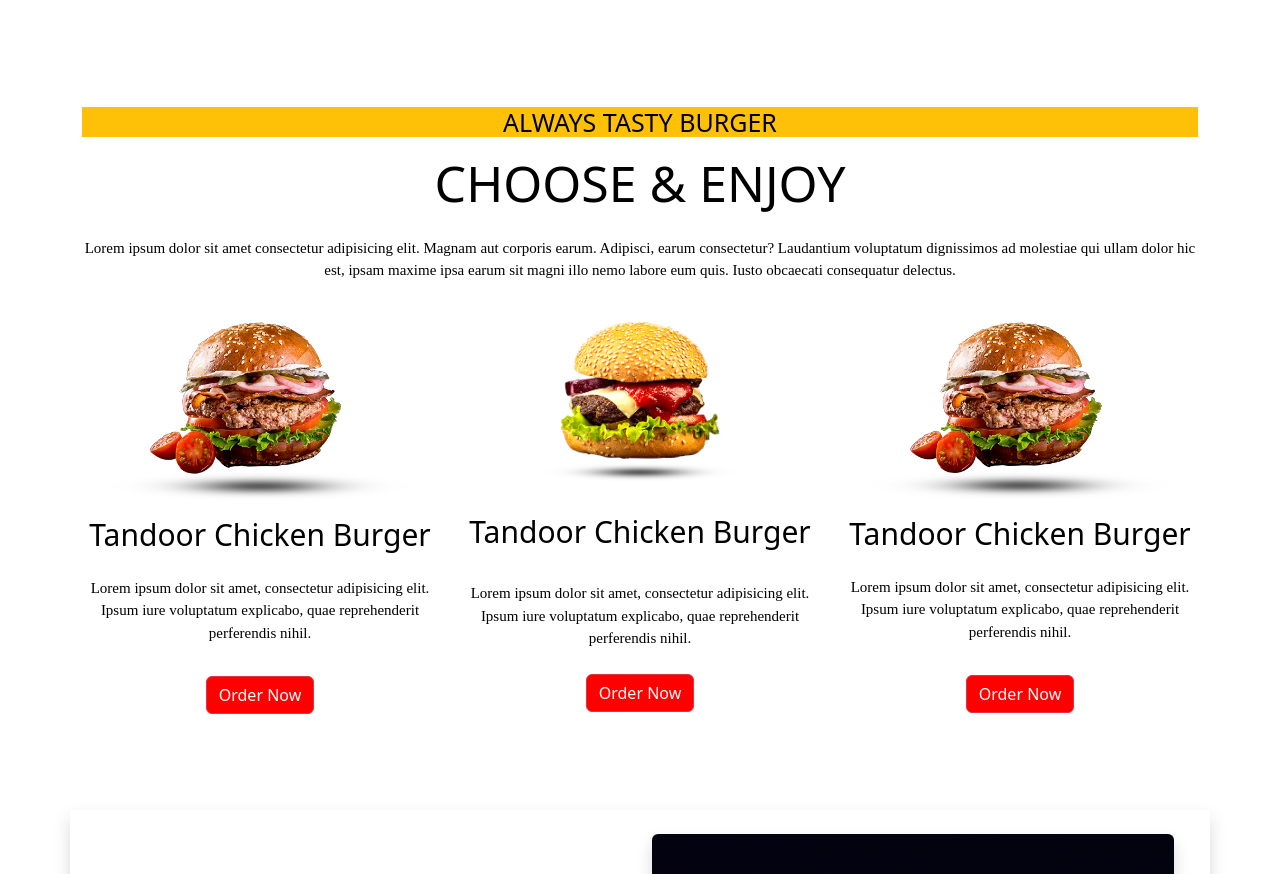
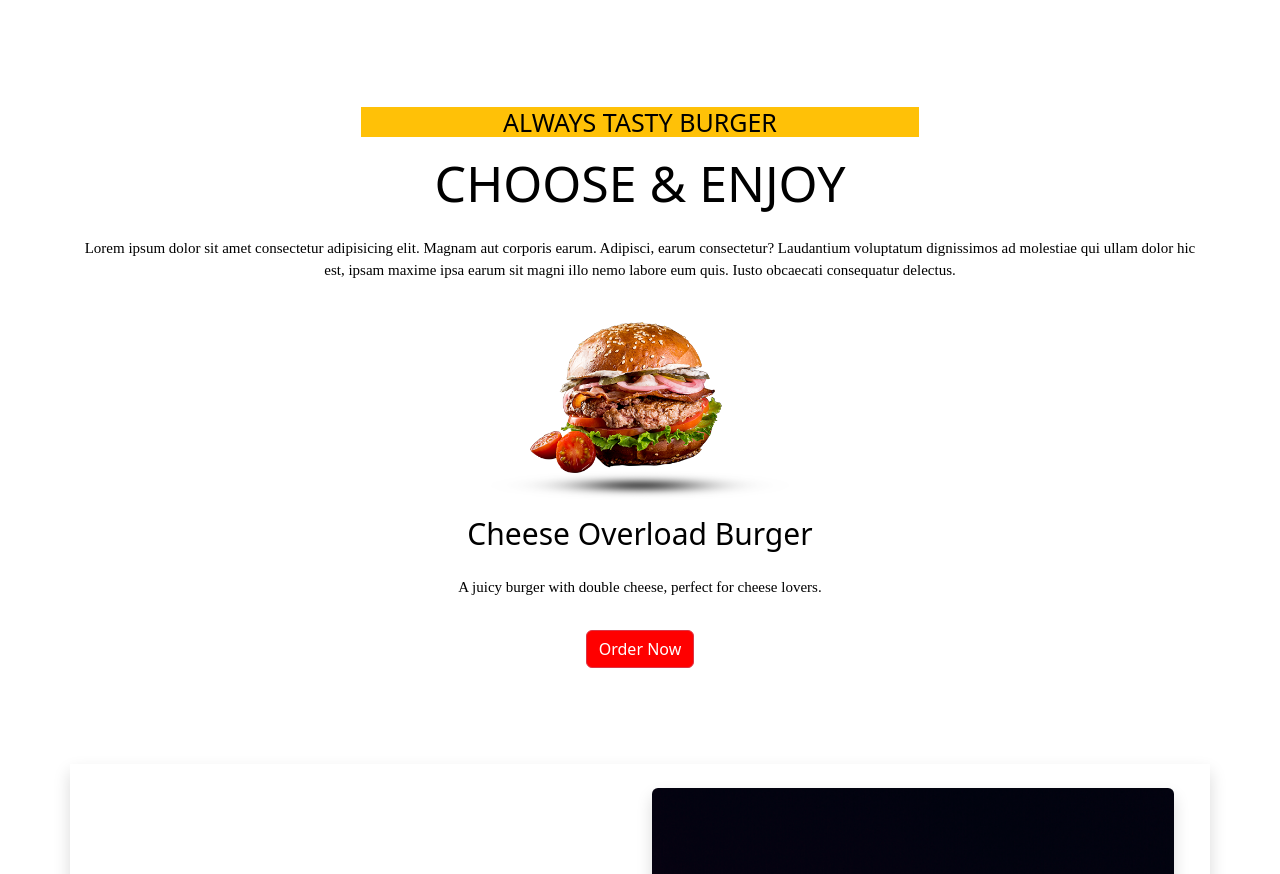
Before and after one commit to Riyas0786/burgerhouse, a React (Create React App) app: page / in a window 1280 px wide. Shown: the part 854-1728 px from the top of the page. Built offline with nearby package versions, Linux system fonts and the light colour scheme.

Commit message:
Fix build issue

```diff
--- a/src/Components/Branch.js
+++ b/src/Components/Branch.js
@@ -40,7 +40,7 @@ const Branch = () => {
       <div class="go-arrow"></div>
         <img src={maduraiimage} alt='MADURAI' className='mx-auto' width={200}/>
         <h3 className='text-center text-success'>MADURAI</h3>
-        <span class="bi bi-shop-window"><h1>10+</h1></span>
+        <span class="bi bi-shop-window">10+</span>
         </div>
         </div>
         </div>
--- a/src/Components/Home.js
+++ b/src/Components/Home.js
@@ -11,11 +11,14 @@ import sliceimage from '../Assets/Home/Slice_Img.png';
 import sliceimage1 from '../Assets/Home/Slice_Img_1.png';
 import sliceimage2 from '../Assets/Home/Slice_Img_2.png';
 import footerlogo from '../Assets/Home/Footer_Logo.png';
+import { Carousel } from 'react-bootstrap';
+import {  useNavigate } from 'react-router-dom';
 
 const Home = () => {
+const navigate = useNavigate();
   const showAlert = () => {
     alert("Your table has been reserved successfully!");
-  }
+  };
   return (
     <>
     {/* Header Section */}
@@ -51,40 +54,69 @@ const Home = () => {
         </div>
     </section>
 
-    {/* Landing order now*/}
    <section className='landing py-5'>
   <div className='container'>
-            <h5 className='text-center text-primary bg-warning'>ALWAYS TASTY BURGER</h5>
+    <h5 className='text-center text-primary mx-auto bg-warning w-50'>
+      ALWAYS TASTY BURGER
+    </h5>
     <h2 className='text-center text-primary py-2'>CHOOSE & ENJOY</h2>
-            <p className='text-center text-primary py-2'>Lorem ipsum dolor sit amet consectetur adipisicing elit. Magnam aut corporis earum. Adipisci, earum consectetur? Laudantium voluptatum dignissimos ad molestiae qui ullam dolor hic est, ipsam maxime ipsa earum sit magni illo nemo labore eum quis. Iusto obcaecati consequatur delectus.</p>
-            <div className='row'>
-                <div className='col-12 col-sm-7 col-md-6 col-lg-4 '>
-                    <img src={LandImage1}  alt="LandngImage" width="300px"className='mx-auto my-3'  />
-                    <h4 className='text-center text-primary'>Tandoor Chicken Burger</h4>
-                    <p className='text-center text-primary py-3'>Lorem ipsum dolor sit amet, consectetur adipisicing elit. Ipsum iure voluptatum explicabo, quae reprehenderit perferendis nihil.</p>
-                    <div className='d-flex justify-content-center'>
-                        <button className='btn btn-danger'style={{backgroundColor:'red'}}>Order Now</button>
+    <p className='text-center text-primary py-2'>
+      Lorem ipsum dolor sit amet consectetur adipisicing elit. Magnam aut corporis earum.
+      Adipisci, earum consectetur? Laudantium voluptatum dignissimos ad molestiae qui ullam
+      dolor hic est, ipsam maxime ipsa earum sit magni illo nemo labore eum quis.
+      Iusto obcaecati consequatur delectus.
+    </p>
+
+    {/* Slideshow Carousel */}
+
+    <Carousel interval={2000}
+    pause='hover' controls={false} indicators={false} >
+      {/* Slide 1 */}
+      <Carousel.Item>
+        <div className='text-center'>
+          <img src={LandImage1} alt="LandImage1" width="300px" className='mx-auto my-3' />
+          <h4 className='text-primary'>Tandoor Chicken Burger</h4>
+          <p className='text-primary py-3'>
+            Lorem ipsum dolor sit amet, consectetur adipisicing elit.
+            Ipsum iure voluptatum explicabo, quae reprehenderit perferendis nihil.
+          </p>
+          <button className='btn btn-danger' style={{ backgroundColor: 'red' }}onClick={()=>navigate("/menu")}>
+            Order Now
+          </button>
         </div>
+      </Carousel.Item>
+
+      {/* Slide 2 */}
+      <Carousel.Item>
+        <div className='text-center'>
+          <img src={LandImage2} alt="LandImage2" width="250px" className='mx-auto my-3' />
+          <h4 className='text-primary'>Classic Veggie Burger</h4>
+          <p className='text-primary py-3'>
+            Delicious veggie burger made with fresh ingredients and special sauce.
+          </p>
+          <button className='btn btn-danger' style={{ backgroundColor: 'red' }}onClick={()=>navigate("/menu")}>
+            Order Now
+          </button>
         </div>
-                <div className='col-12 col-sm-7 col-md-6 col-lg-4'>
-                    <img src={LandImage2}  alt="LandngImage" width="200px" className='mx-auto my-3' />
-                    <h4 className='text-center text-primary py-3'>Tandoor Chicken Burger</h4>
-                    <p className='text-center text-primary py-2'>Lorem ipsum dolor sit amet, consectetur adipisicing elit. Ipsum iure voluptatum explicabo, quae reprehenderit perferendis nihil.</p>
-                    <div className='d-flex justify-content-center'>
-                        <button className='btn btn-danger'style={{backgroundColor:'red'}}>Order Now</button>
+      </Carousel.Item>
+
+      {/* Slide 3 */}
+      <Carousel.Item>
+        <div className='text-center'>
+          <img src={LandImage3} alt="LandImage3" width="300px" className='mx-auto my-3' />
+          <h4 className='text-primary'>Cheese Overload Burger</h4>
+          <p className='text-primary py-3'>
+            A juicy burger with double cheese, perfect for cheese lovers.
+          </p>
+          <button className='btn btn-danger' style={{ backgroundColor: 'red' }} onClick={()=>navigate("/menu")}>
+            Order Now
+          </button>
         </div>
-                </div>
-                <div className='col-12 col-sm-7 col-md-6 col-lg-4'>
-                    <img src={LandImage3}  alt="LandngImage" width="300px" className='mx-auto my-3' />
-                    <h4 className='text-center text-primary'>Tandoor Chicken Burger</h4>
-                    <p className='text-center text-primary py-3'>Lorem ipsum dolor sit amet, consectetur adipisicing elit. Ipsum iure voluptatum explicabo, quae reprehenderit perferendis nihil.</p>
-                    <div className='d-flex justify-content-center'>
-                        <button className='btn btn-danger'style={{backgroundColor:'red'}}>Order Now</button>
-                    </div>
-                </div>
-            </div>
+      </Carousel.Item>
+    </Carousel>
   </div>
 </section>
+
 
     {/* Flex card Section */}
     <section className="container my-5">
--- a/src/Components/Menu.js
+++ b/src/Components/Menu.js
@@ -16,6 +16,7 @@ import Drinks_5 from '../Assets/Menu/Drinks_5.png';
 import Drinks_6 from '../Assets/Menu/Drinks_6.png';
 import footerlogo from '../Assets/Home/Footer_Logo.png';
 import { CartContext } from './Cartprovider';
+
 
 import 'bootstrap/dist/css/bootstrap.min.css';
 
```
Also changed, not shown: 2 other files (tests, documents, lock files or other folders). Lines whose indentation alone changed are shown as unchanged.
